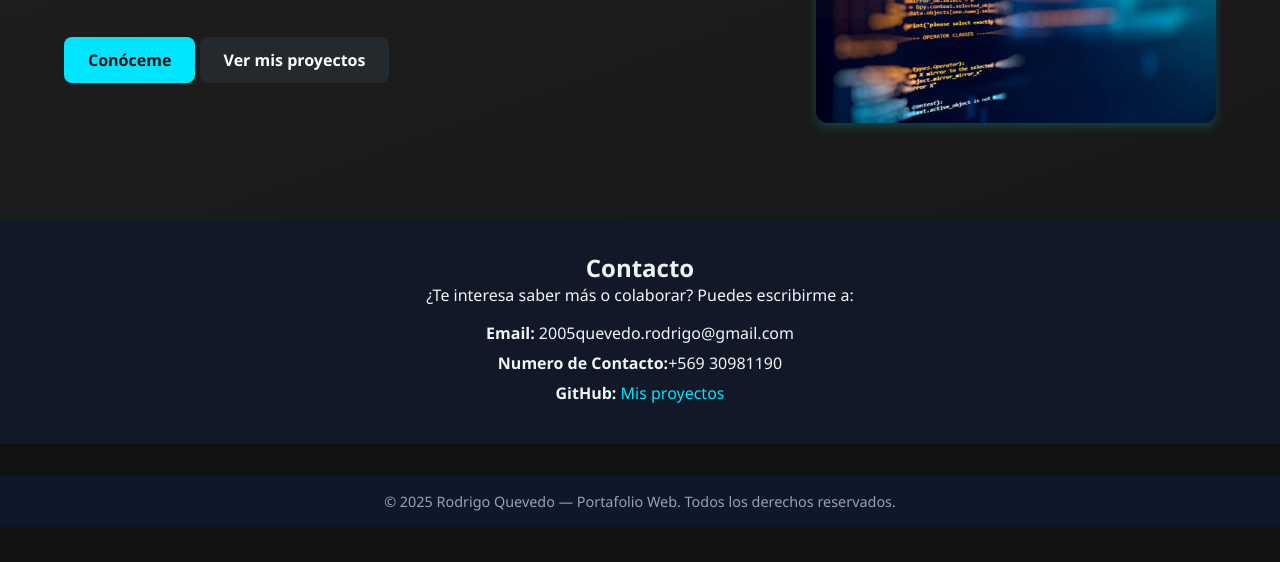
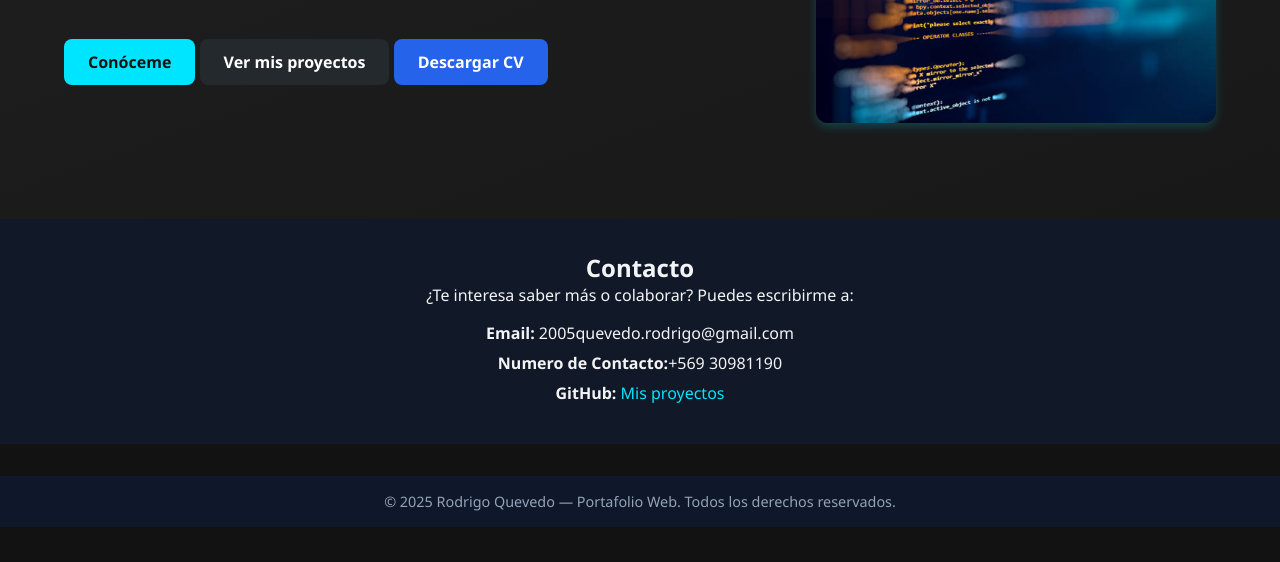
Before and after one commit to WatonMasita/PortafolioNew, a plain HTML site: page PorfalioFinalWEB/index.html in a window 1280 px wide. Shown: the part 238-800 px from the top of the page. Drawn offline with Linux system fonts and the light colour scheme; a script that the page names is missing.

Commit message:
Button y css Curriculum
diseño y boton para descargar curriculum

```diff
--- a/PorfalioFinalWEB/assets/css/styles.css
+++ b/PorfalioFinalWEB/assets/css/styles.css
@@ -276,3 +276,19 @@ body {
   font-size: 0.9rem;
   margin-top: 2rem;
 }
+/* Estilo bton curriculum*/
+.btn-cv {
+  display: inline-block;
+  background-color: #2563eb;
+  color: #ffffff;
+  padding: 12px 24px;
+  text-decoration: none;
+  border-radius: 8px;
+  font-weight: bold;
+  transition: background-color 0.3s ease;
+  margin-top: 20px;
+}
+
+.btn-cv:hover {
+  background-color: #1d4ed8;
+}
--- a/PorfalioFinalWEB/index.html
+++ b/PorfalioFinalWEB/index.html
@@ -13,6 +13,9 @@
       <p class="rol">Analista Programador Junior</p>
       <a href="about.html" class="btn">Conóceme</a>
       <a href="projects.html" class="btn github-btn">Ver mis proyectos</a>
+      <a href="assets/cv/Curriculum Vitae_PDF.pdf" download class="btn-cv">
+      Descargar CV
+</a>
 
     </div>
     <img src="assets/img/portada.webp" alt="Imagen de portada" class="hero-img" />
```
Also changed, not shown: 2 other files.
